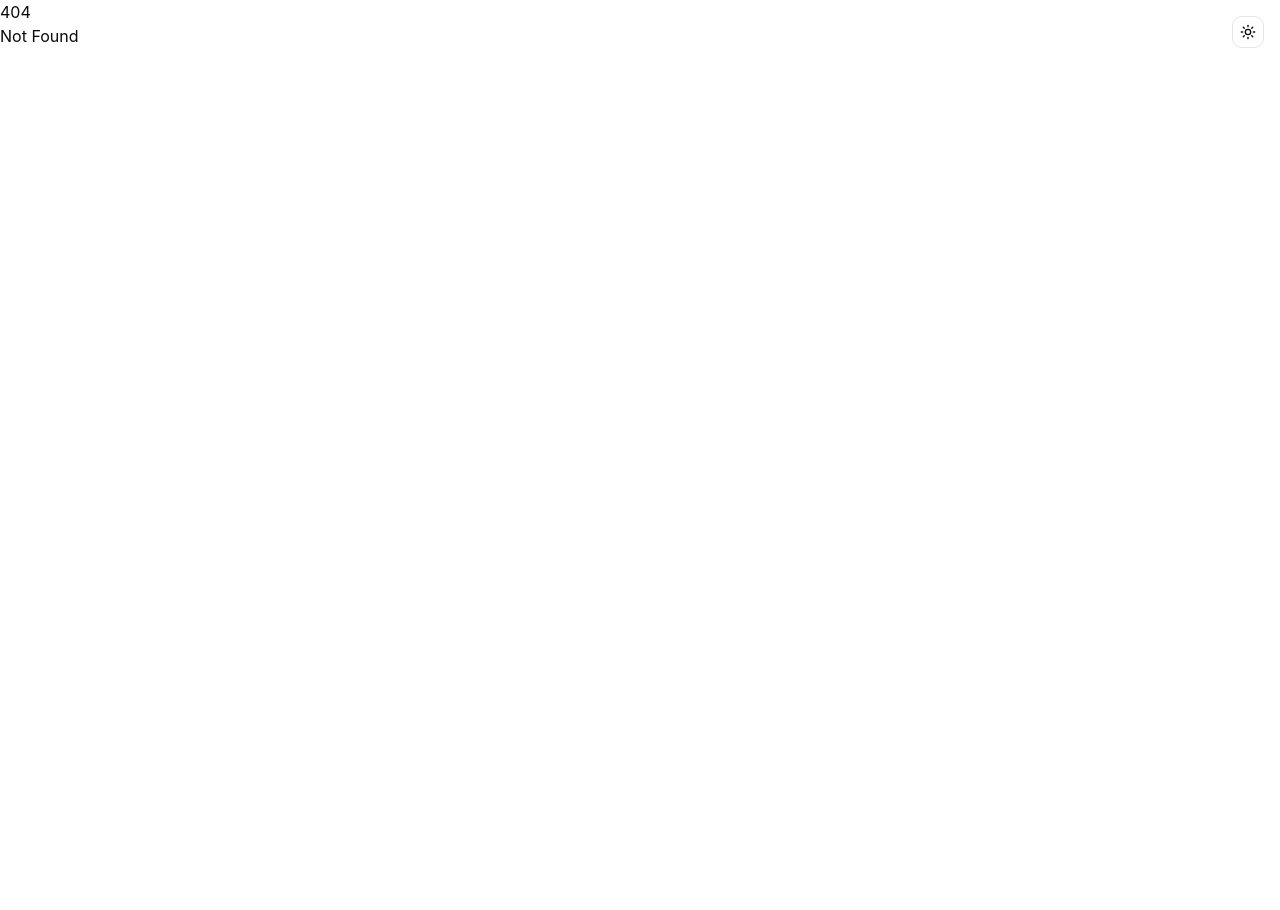
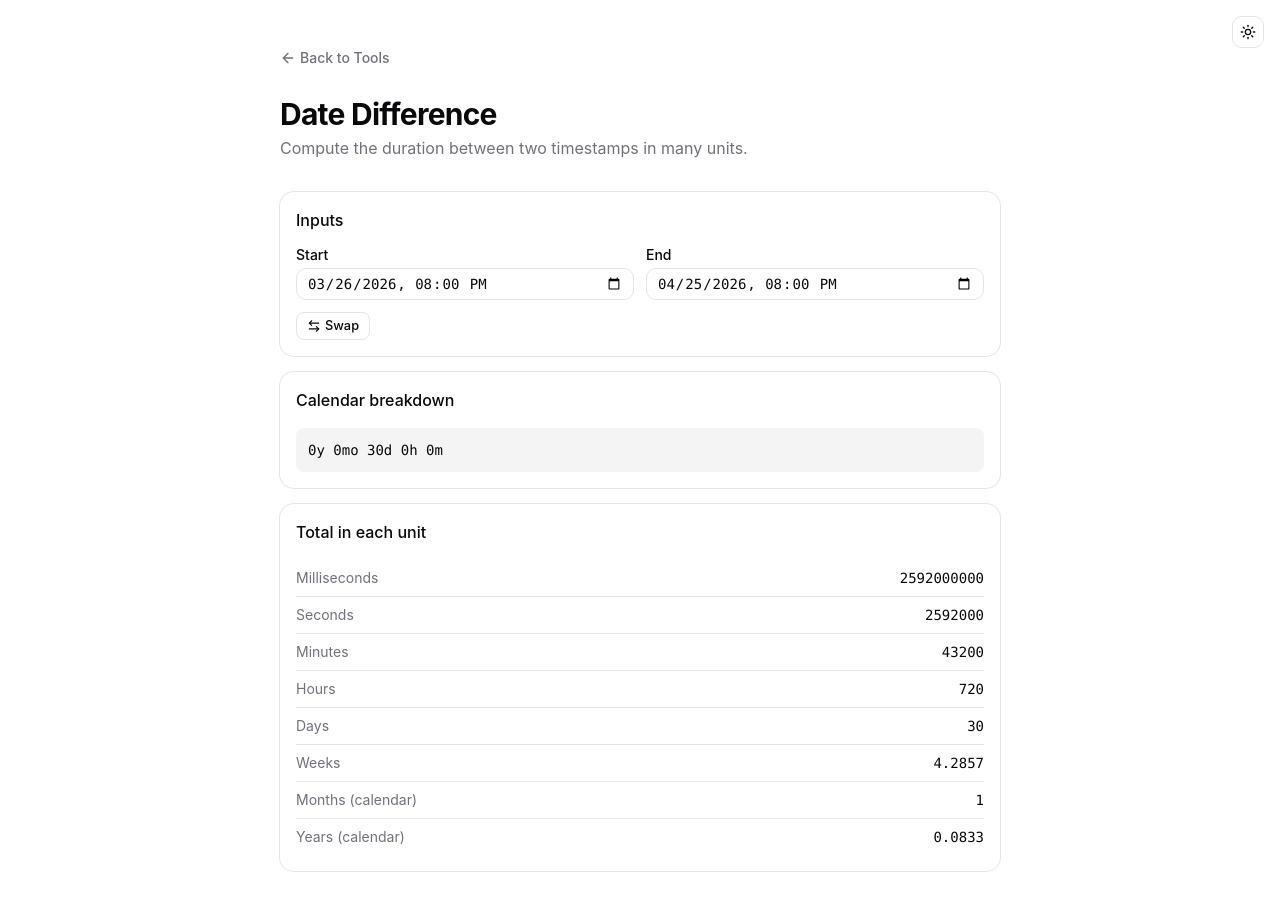
Before and after one commit to orykr/tool.ory.kr, a SvelteKit app in the folder frontend/: page /date-diff in a window 1280 px wide. Before the commit this address had no page. Shown: the top 910 px of the page. Before the commit the page ends 800 px from the top, so only its background shows below. Built offline with nearby package versions, Linux system fonts and the light colour scheme.

Commit message:
feat(date-diff): add date difference calculator with calendar breakdown

```diff
--- a/frontend/src/routes/+page.svelte
+++ b/frontend/src/routes/+page.svelte
@@ -251,6 +251,11 @@
 			href: "/headers",
 			title: "HTTP Headers Reference",
 			description: "Searchable reference for request, response, and security headers."
+		},
+		{
+			href: "/date-diff",
+			title: "Date Difference",
+			description: "Calculate duration between two timestamps in many units."
 		}
 	];
 </script>
--- /dev/null
+++ b/frontend/src/routes/date-diff/+page.svelte
@@ -0,0 +1,167 @@
+<script lang="ts">
+	import * as Card from "$lib/components/ui/card/index.js";
+	import { Button } from "$lib/components/ui/button/index.js";
+	import { Input } from "$lib/components/ui/input/index.js";
+	import { Label } from "$lib/components/ui/label/index.js";
+	import ArrowLeft from "@lucide/svelte/icons/arrow-left";
+	import ArrowLeftRight from "@lucide/svelte/icons/arrow-left-right";
+	import Clock from "@lucide/svelte/icons/clock";
+
+	function localDateTime(d: Date): string {
+		const pad = (n: number) => n.toString().padStart(2, "0");
+		return `${d.getFullYear()}-${pad(d.getMonth() + 1)}-${pad(d.getDate())}T${pad(d.getHours())}:${pad(d.getMinutes())}`;
+	}
+
+	let startInput = $state(localDateTime(new Date(Date.now() - 86_400_000 * 30)));
+	let endInput = $state(localDateTime(new Date()));
+
+	let parsed = $derived.by(() => {
+		const s = new Date(startInput);
+		const e = new Date(endInput);
+		if (Number.isNaN(s.getTime())) return { ok: false as const, error: "Invalid start date." };
+		if (Number.isNaN(e.getTime())) return { ok: false as const, error: "Invalid end date." };
+		const swapped = e.getTime() < s.getTime();
+		const a = swapped ? e : s;
+		const b = swapped ? s : e;
+		return { ok: true as const, start: a, end: b, swapped };
+	});
+
+	let durations = $derived.by(() => {
+		if (!parsed.ok) return null;
+		const ms = parsed.end.getTime() - parsed.start.getTime();
+		const totalSeconds = ms / 1000;
+		const totalMinutes = totalSeconds / 60;
+		const totalHours = totalMinutes / 60;
+		const totalDays = totalHours / 24;
+		const totalWeeks = totalDays / 7;
+
+		const yearsCalendar = parsed.end.getFullYear() - parsed.start.getFullYear();
+		const monthsCalendar =
+			yearsCalendar * 12 + (parsed.end.getMonth() - parsed.start.getMonth());
+
+		// breakdown
+		let years = parsed.end.getFullYear() - parsed.start.getFullYear();
+		let months = parsed.end.getMonth() - parsed.start.getMonth();
+		let days = parsed.end.getDate() - parsed.start.getDate();
+		if (days < 0) {
+			months--;
+			const prevMonth = new Date(parsed.end.getFullYear(), parsed.end.getMonth(), 0);
+			days += prevMonth.getDate();
+		}
+		if (months < 0) {
+			years--;
+			months += 12;
+		}
+		const hours = parsed.end.getHours() - parsed.start.getHours();
+		const minutes = parsed.end.getMinutes() - parsed.start.getMinutes();
+
+		return {
+			ms,
+			seconds: totalSeconds,
+			minutes: totalMinutes,
+			hours: totalHours,
+			days: totalDays,
+			weeks: totalWeeks,
+			months: monthsCalendar,
+			years: monthsCalendar / 12,
+			breakdown: { years, months, days, hours, minutes }
+		};
+	});
+
+	function swap() {
+		[startInput, endInput] = [endInput, startInput];
+	}
+
+	function fmt(n: number, digits = 4): string {
+		const fixed = n.toFixed(digits);
+		return fixed.replace(/\.?0+$/, "");
+	}
+</script>
+
+<main class="container mx-auto max-w-3xl px-6 py-12">
+	<nav class="mb-6">
+		<a
+			href="/"
+			class="text-muted-foreground hover:text-foreground inline-flex items-center gap-1 text-sm font-medium transition-colors"
+		>
+			<ArrowLeft class="h-4 w-4" />
+			Back to Tools
+		</a>
+	</nav>
+
+	<header class="mb-8">
+		<h1 class="text-3xl font-bold tracking-tight">Date Difference</h1>
+		<p class="text-muted-foreground mt-1">
+			Compute the duration between two timestamps in many units.
+		</p>
+	</header>
+
+	<Card.Root class="mb-4">
+		<Card.Header>
+			<Card.Title class="text-base">Inputs</Card.Title>
+		</Card.Header>
+		<Card.Content class="space-y-3">
+			<div class="grid gap-3 sm:grid-cols-2">
+				<div class="space-y-1.5">
+					<Label for="dd-start">Start</Label>
+					<Input id="dd-start" type="datetime-local" bind:value={startInput} class="font-mono" />
+				</div>
+				<div class="space-y-1.5">
+					<Label for="dd-end">End</Label>
+					<Input id="dd-end" type="datetime-local" bind:value={endInput} class="font-mono" />
+				</div>
+			</div>
+			<Button variant="outline" size="sm" onclick={swap}>
+				<ArrowLeftRight />
+				Swap
+			</Button>
+
+			{#if !parsed.ok}
+				<p class="text-destructive text-xs">{parsed.error}</p>
+			{:else if parsed.swapped}
+				<p class="text-muted-foreground text-xs">
+					<Clock class="inline h-3 w-3" /> End is earlier than start; values shown are absolute.
+				</p>
+			{/if}
+		</Card.Content>
+	</Card.Root>
+
+	{#if durations}
+		<Card.Root class="mb-4">
+			<Card.Header>
+				<Card.Title class="text-base">Calendar breakdown</Card.Title>
+			</Card.Header>
+			<Card.Content>
+				<p class="bg-muted rounded-md p-3 font-mono text-sm">
+					{durations.breakdown.years}y {durations.breakdown.months}mo {durations.breakdown.days}d
+					{durations.breakdown.hours}h {durations.breakdown.minutes}m
+				</p>
+			</Card.Content>
+		</Card.Root>
+
+		<Card.Root>
+			<Card.Header>
+				<Card.Title class="text-base">Total in each unit</Card.Title>
+			</Card.Header>
+			<Card.Content>
+				<dl class="divide-y">
+					{#each [
+						{ k: "Milliseconds", v: durations.ms.toFixed(0) },
+						{ k: "Seconds", v: fmt(durations.seconds, 3) },
+						{ k: "Minutes", v: fmt(durations.minutes, 4) },
+						{ k: "Hours", v: fmt(durations.hours, 4) },
+						{ k: "Days", v: fmt(durations.days, 4) },
+						{ k: "Weeks", v: fmt(durations.weeks, 4) },
+						{ k: "Months (calendar)", v: durations.months.toString() },
+						{ k: "Years (calendar)", v: fmt(durations.years, 4) }
+					] as item, i (i)}
+						<div class="flex items-center justify-between py-2 text-sm">
+							<dt class="text-muted-foreground">{item.k}</dt>
+							<dd class="font-mono">{item.v}</dd>
+						</div>
+					{/each}
+				</dl>
+			</Card.Content>
+		</Card.Root>
+	{/if}
+</main>
```
